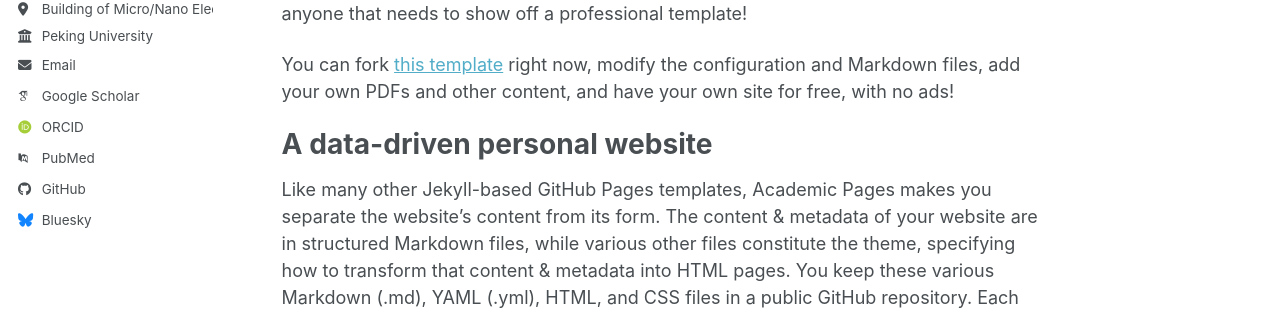
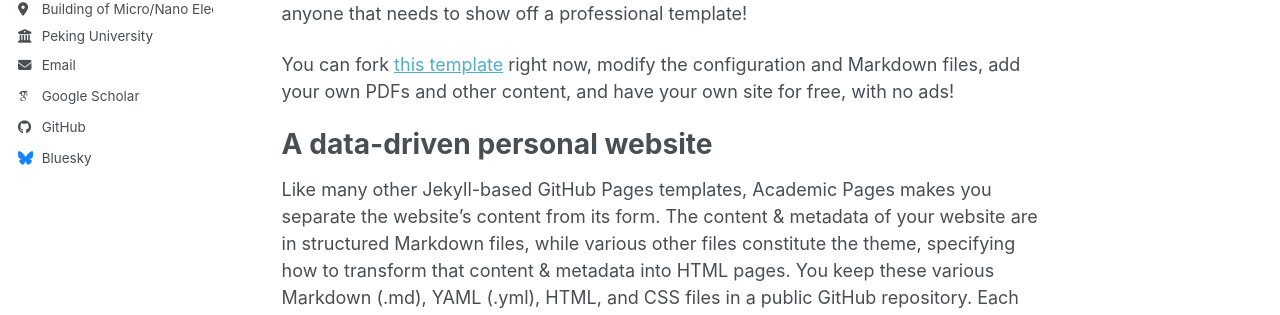
Before and after one commit to Kechao-Tang/Kechao-Tang.github.io, a Jekyll site: the page built from _pages/about.md, in a window 1280 px wide. Shown: the part 360-675 px from the top of the page. Built offline with Jekyll 4.4.1, drawn with Linux system fonts in a browser that asks for light colours; some web fonts are replaced; a script bundle is joined from its source files by our own code; library files that are not in the unit come from our copies.

Commit message:
Update _config.yml

```diff
--- a/_config.yml
+++ b/_config.yml
@@ -38,10 +38,10 @@ author:
   googlescholar    : "https://scholar.google.com/citations?user=PS_CX0AAAAAJ"
   inspire-hep      : # URL
   impactstory      : # URL
-  orcid            : "https://orcid.org/yourorcidurl"
+  orcid            : #"https://orcid.org/yourorcidurl"
   semantic         : # URL
   ssrn             : # URL
-  pubmed           : "https://www.ncbi.nlm.nih.gov/pubmed/?term=john+snow"
+  pubmed           : #"https://www.ncbi.nlm.nih.gov/pubmed/?term=john+snow"
   researchgate     : # URL
   scopus           : # URL
   zotero           : # URL
```
